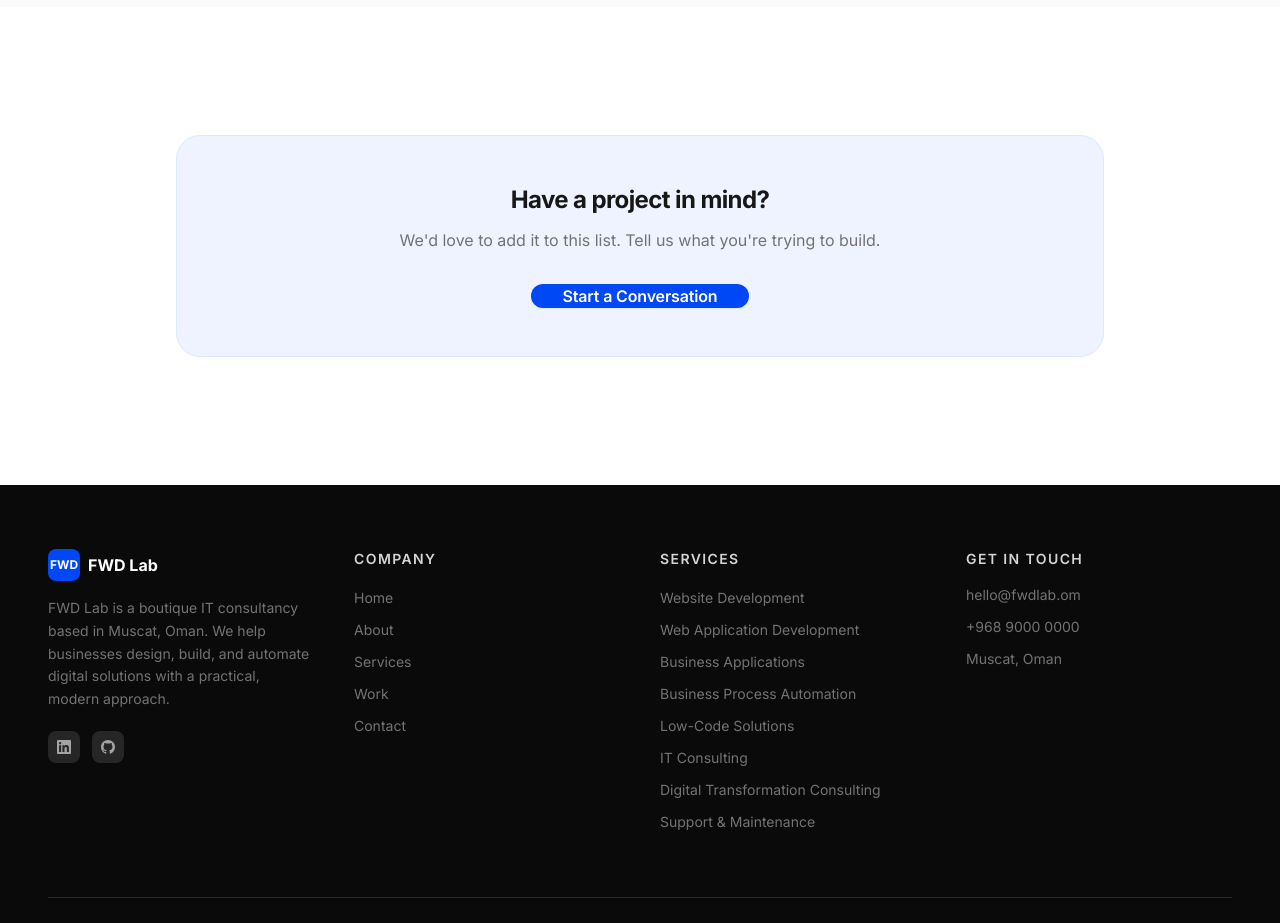
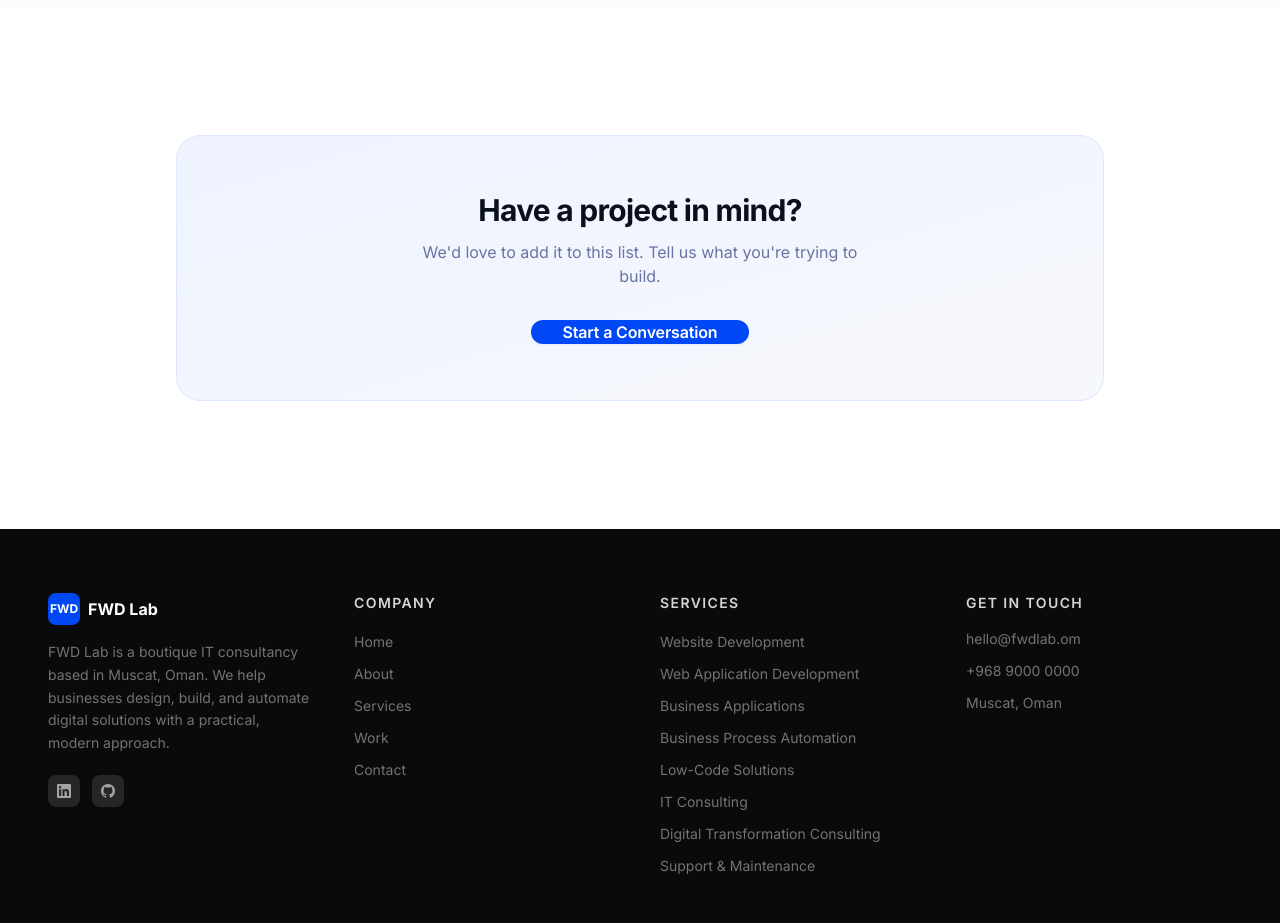
Before and after one commit to fatma-arch-lab/fwd-lab, a Next.js app: page /work in a window 1280 px wide. Shown: the part 1920-2843 px from the top of the page. Built offline with nearby package versions, Linux system fonts and the light colour scheme.

Commit message:
design: src/components/ui/InlineCTA.tsx

```diff
--- a/src/components/ui/InlineCTA.tsx
+++ b/src/components/ui/InlineCTA.tsx
@@ -3,26 +3,20 @@ import { Section } from "@/components/layout/Section";
 import { Container } from "@/components/layout/Container";
 
 interface InlineCTAProps {
-  title: string;
+  title:       string;
   description: string;
   buttonLabel: string;
-  buttonHref: string;
+  buttonHref:  string;
 }
 
-/**
- * A soft-blue inline call-to-action box used at the bottom of
- * the About, Services, and Work pages.
- */
 export function InlineCTA({ title, description, buttonLabel, buttonHref }: InlineCTAProps) {
   return (
     <Section background="white">
       <Container size="md">
-        <div className="rounded-3xl bg-brand-50 border border-brand-100 px-8 py-12 text-center">
-          <h2 className="mb-3 text-2xl font-bold text-neutral-900">{title}</h2>
-          <p className="mb-8 text-neutral-500">{description}</p>
-          <Button href={buttonHref} size="lg">
-            {buttonLabel}
-          </Button>
+        <div className="rounded-3xl border border-brand-100 bg-gradient-to-br from-brand-50 to-ink-50 px-8 py-14 text-center md:px-16">
+          <h2 className="mb-3 text-2xl font-bold text-ink-950 md:text-3xl">{title}</h2>
+          <p className="mx-auto mb-8 max-w-md text-ink-500">{description}</p>
+          <Button href={buttonHref} size="lg">{buttonLabel}</Button>
         </div>
       </Container>
     </Section>
```
